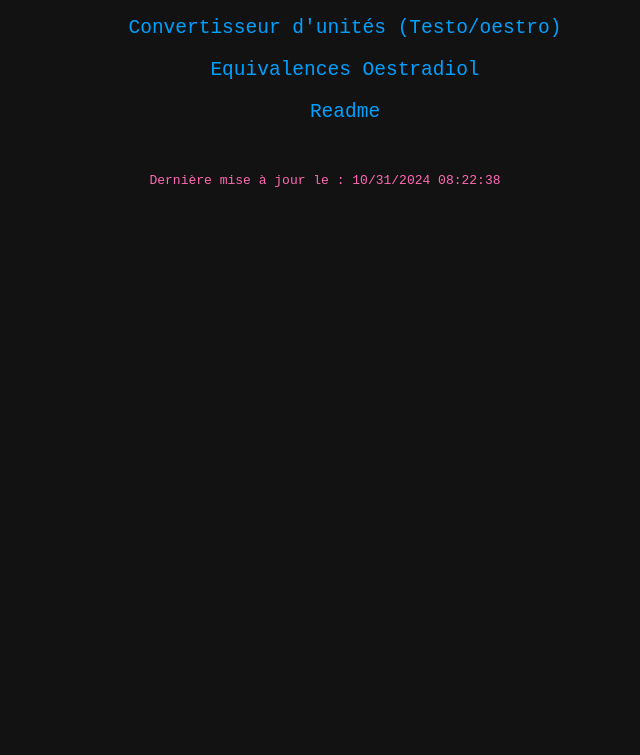
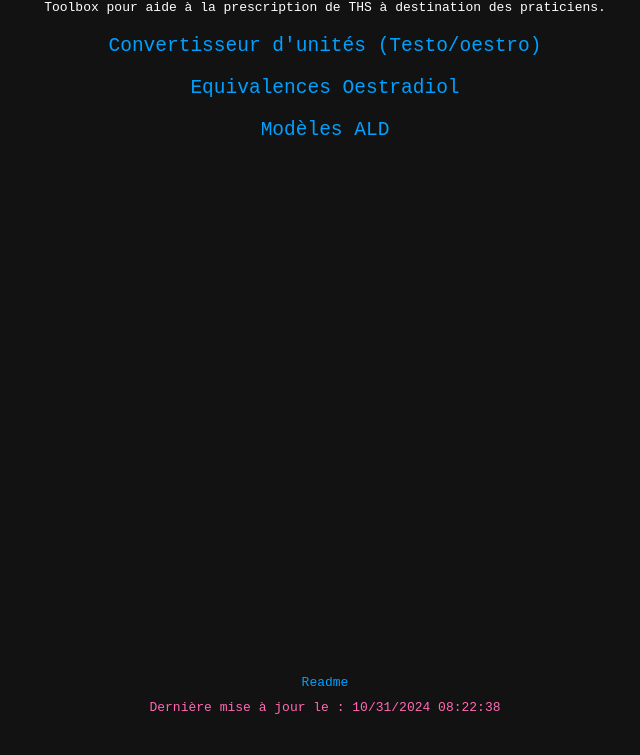
Before and after one commit to THSadvisor/THSAdvisor, a plain HTML site: page index.html in a window 1280 px wide. Shown: the part 85-840 px from the top of the page, without its empty margins (315-955 px from the left). Before the commit the page ends 800 px from the top, so only its background shows below. Drawn offline with Linux system fonts and the light colour scheme.

Commit message:
Update index.html

```diff
--- a/index.html
+++ b/index.html
@@ -12,46 +12,56 @@
             color: #FFFFFF;
             margin: 20px;
             text-align: center;
+            min-height: 100vh;
+            display: flex;
+            flex-direction: column;
         }
-
         ul {
             list-style-type: none;
+            padding: 0;
         }
-
         li {
             margin: 20px 0;
         }
-
         a {
             color: #00A0FF;
             text-decoration: none;
             font-size: 1.5em;
         }
-
         a:hover {
             text-decoration: underline;
         }
-
+        .main-content {
+            flex: 1;
+        }
         footer {
             margin-top: 50px;
             font-size: 1em;
             color: #FF69B4;
+            padding-bottom: 20px;
+        }
+        .readme-link {
+            font-size: 1em;
+            margin-bottom: 10px;
+            display: block;
         }
     </style>
 </head>
 <body>
+    <div class="main-content">
         <h1>THSadvisor</h1>
         <p>Toolbox pour aide à la prescription de THS à destination des praticiens.</p>
         <ul>
             <li><a href="convertisseur.html">Convertisseur d'unités (Testo/oestro)</a></li>
             <li><a href="equivalences-oestradiol.html">Equivalences Oestradiol</a></li>
-        <li><a href="README.md">Readme</a></li>
+            <li><a href="modeles-ald.html">Modèles ALD</a></li>
         </ul>
-
-    <footer id="last-updated">Dernière mise à jour le :</footer>
-
+    </div>
+    <footer>
+        <a href="README.md" class="readme-link">Readme</a>
+        <div id="last-updated">Dernière mise à jour le :</div>
+    </footer>
     <script>
-        // Fonction pour récupérer la dernière date de modification du document
         const lastUpdated = document.lastModified;
         document.getElementById('last-updated').textContent += ` ${lastUpdated}`;
     </script>
```
Lines whose indentation alone changed are shown as unchanged.
